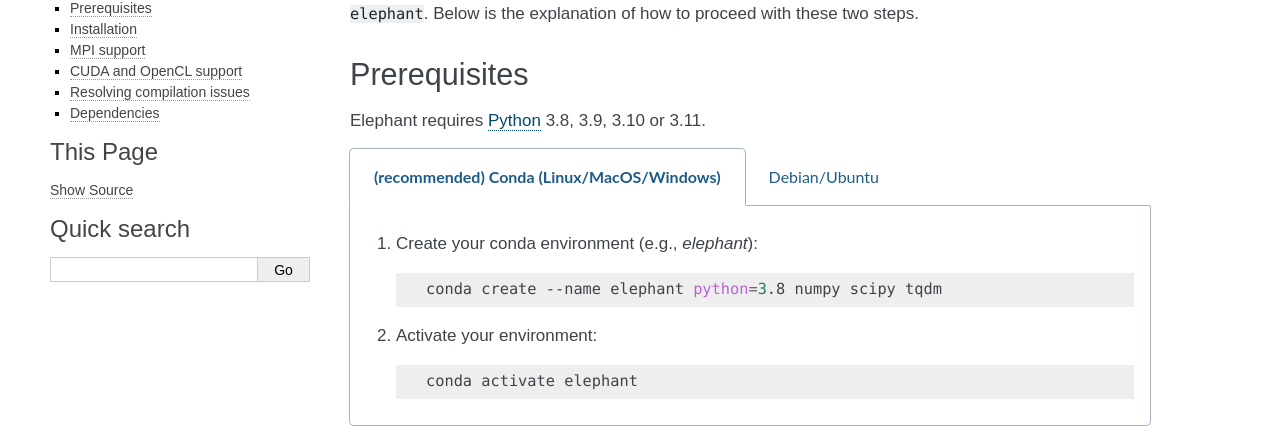
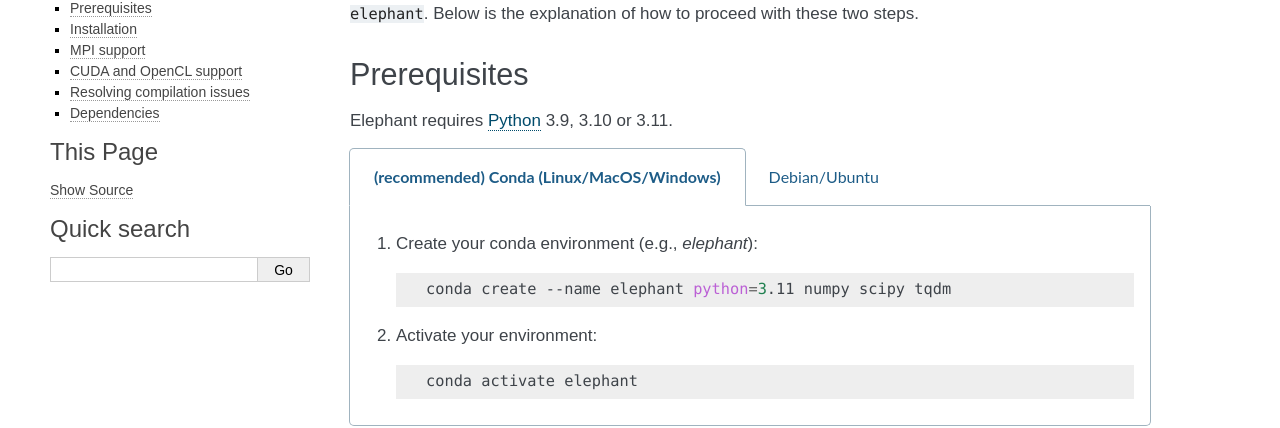
Before and after one commit to NeuralEnsemble/elephant, a Sphinx documentation site: the page built from doc/install.rst, in a window 1280 px wide and 900 px high. Shown: the part 117-545 px from the top of the window. Built offline with Sphinx 7.4.7, drawn with Linux system fonts in a browser that asks for light colours; pages that are not in the unit, such as notebooks, are missing from menus; the version number could not be read and is left out.

Commit message:
drop support for Python 3.8

```diff
--- a/doc/install.rst
+++ b/doc/install.rst
@@ -14,7 +14,7 @@ Below is the explanation of how to proceed with these two steps.
 Prerequisites
 *************
 
-Elephant requires `Python <http://python.org/>`_ 3.8, 3.9, 3.10 or 3.11.
+Elephant requires `Python <http://python.org/>`_ 3.9, 3.10 or 3.11.
 
 .. tabs::
 
@@ -25,7 +25,7 @@ Elephant requires `Python <http://python.org/>`_ 3.8, 3.9, 3.10 or 3.11.
 
            .. code-block:: sh
 
-              conda create --name elephant python=3.8 numpy scipy tqdm
+              conda create --name elephant python=3.11 numpy scipy tqdm
 
         2. Activate your environment:
 
--- a/setup.py
+++ b/setup.py
@@ -81,7 +81,7 @@ setup_kwargs = {
             "Documentation": "https://elephant.readthedocs.io/en/latest/",
             "Source Code": "https://github.com/NeuralEnsemble/elephant",
         },
-    "python_requires": ">=3.8",
+    "python_requires": ">=3.9",
     "classifiers": [
         'Development Status :: 5 - Production/Stable',
         'Intended Audience :: Science/Research',
@@ -89,7 +89,6 @@ setup_kwargs = {
         'Natural Language :: English',
         'Operating System :: OS Independent',
         'Programming Language :: Python :: 3',
-        'Programming Language :: Python :: 3.8',
         'Programming Language :: Python :: 3.9',
         'Programming Language :: Python :: 3.10',
         'Programming Language :: Python :: 3.11',
```
Also changed, not shown: 5 other files.
